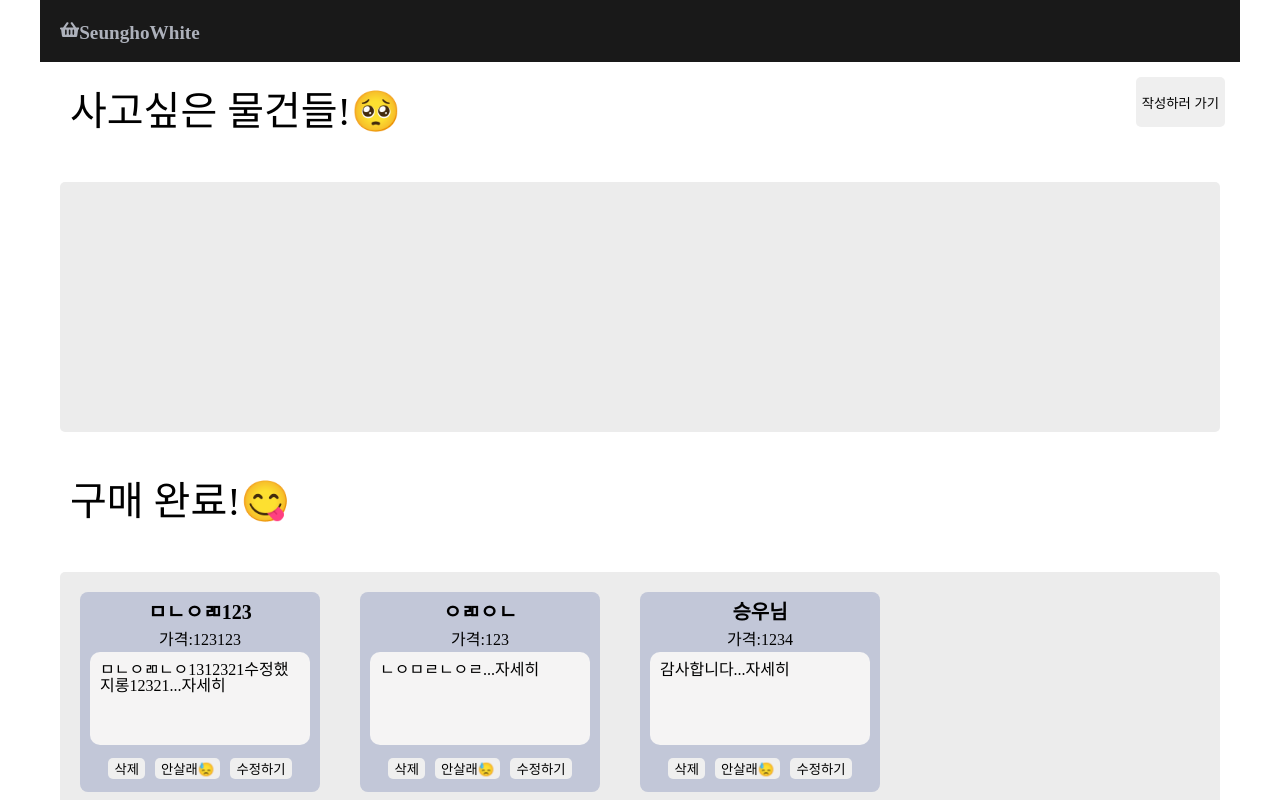
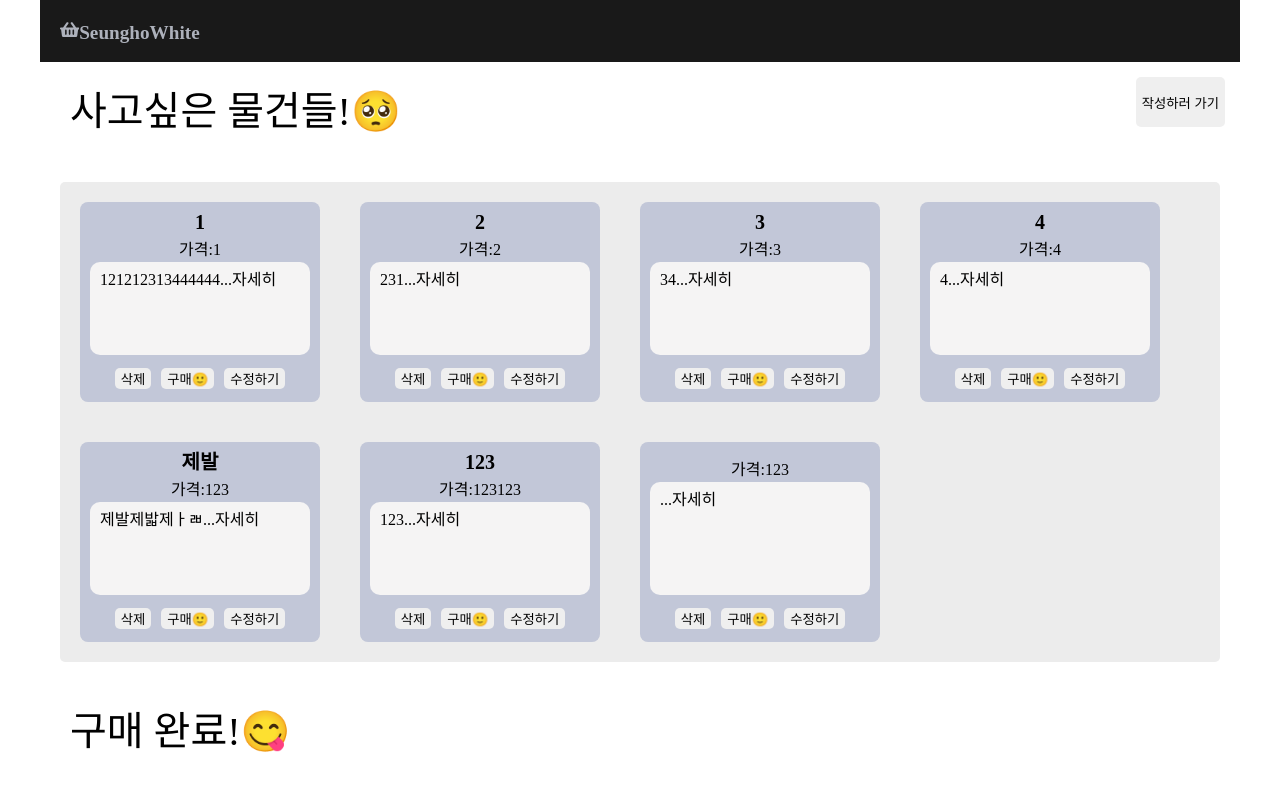
Before and after one commit to seunghowhite/ShoppingList, a React (Create React App) app: page / in a window 1280 px wide. Shown: the top 800 px of the page. Built offline with nearby package versions, Linux system fonts and the light colour scheme; data requests are answered from the project's data file.

Commit message:
유효성검사, button 수정 전

```diff
--- a/db.json
+++ b/db.json
@@ -1,25 +1,60 @@
 {
   "buys": [
     {
-      "title": "ㅁㄴㅇㄻ123",
-      "coments": "ㅁㄴㅇㄻㄴㅇ1312321수정했지롱12321",
-      "price": "123123",
+      "title": "1번",
+      "coments": "내용",
+      "price": "가격",
       "isDone": true,
+      "id": 1
+    },
+    {
+      "title": "1",
+      "coments": "121212313444444",
+      "price": "1",
+      "isDone": false,
+      "id": 2
+    },
+    {
+      "title": "2",
+      "coments": "231",
+      "price": "2",
+      "isDone": false,
       "id": 3
     },
     {
-      "title": "ㅇㄻㅇㄴ",
-      "coments": "ㄴㅇㅁㄹㄴㅇㄹ",
-      "price": "123",
-      "isDone": true,
+      "title": "3",
+      "coments": "34",
+      "price": "3",
+      "isDone": false,
       "id": 4
     },
     {
-      "title": "승우님",
-      "coments": "감사합니다",
-      "price": "1234",
-      "isDone": true,
+      "title": "4",
+      "coments": "4",
+      "price": "4",
+      "isDone": false,
       "id": 5
+    },
+    {
+      "title": "제발",
+      "coments": "제발제밟제ㅏㄼ",
+      "price": "123",
+      "isDone": false,
+      "id": 6
+    },
+    {
+      "title": "123",
+      "coments": "123",
+      "price": "123123",
+      "isDone": false,
+      "id": 7
+    },
+    {
+      "title": "",
+      "coments": "",
+      "price": "123",
+      "isDone": false,
+      "id": 8
     }
   ]
 }
--- a/src/pages/Form.jsx
+++ b/src/pages/Form.jsx
@@ -5,7 +5,8 @@ import { useNavigate } from 'react-router-dom'
 import styled from 'styled-components'
 import useInput from '../Hooks/useInput'
 import { StyledButton } from '../redux/Card/styles'
-import { addBuys } from '../redux/modules/buysSlice'
+import { __postBuys } from '../redux/modules/buysSlice'
+// import { addBuys, __postBuys } from '../redux/modules/buysSlice'
 
 function Form() {
   const navigate = useNavigate()
@@ -23,12 +24,12 @@ function Form() {
   }
   //!!todo 유효성 검사 해야함
   //!저장!!!!!!!!!!!!!!!!!!!!
-  const submitHnadler = async (buy) => {
-    // dispatch(addBuys(buy))
-    await axios.post("http://localhost:4000/buys", buy);
+  const submitHnadler = (buy) => {
+    dispatch(__postBuys(buy))
     alert('작성완료')
     navigate('/')
   }
+
 
   return (
     <DetailDiv>
@@ -36,7 +37,7 @@ function Form() {
         <DetailP>제목:</DetailP>
         <StyledInput height={'20px'} width={'200px'} type='text' value={title} onChange={titlehandler} />
         <DetailP>가격:</DetailP>
-        <StyledInput height={'20px'} width={'100px'} type='text' value={price} onChange={pricehandler} />
+        <StyledInput height={'20px'} width={'100px'} type='number' value={price} onChange={pricehandler} />
         <DetailP>내용:</DetailP>
         <StyledInput height={'400px'} width={'500px'} type='text' value={coments} onChange={comentshandler} />
         <StyledButton height={'20px'} width={'100px'} color={'#777777a6'} >저장</StyledButton>
@@ -74,7 +75,6 @@ const StyledInput = styled.input`
 
 `
 
-
 const DetailP = styled.p`
   color:#8edb6d;
   font-size: 25px;
--- a/src/pages/Home.jsx
+++ b/src/pages/Home.jsx
@@ -1,5 +1,4 @@
-import axios from 'axios'
-import { useEffect, useState } from 'react'
+import { useEffect } from 'react'
 import { useDispatch, useSelector } from 'react-redux'
 import { useNavigate } from 'react-router-dom'
 import styled from 'styled-components'
@@ -12,13 +11,6 @@ const Home = () => {
   const { buys, isLoading, error } = useSelector((state) => state.buys)
   const navigator = useNavigate()
   const dispatch = useDispatch();
-
-  // const getBuys = async () => {
-  //   const { data } = await axios.get('http://localhost:4000/buys')
-  //   const { data } = await axios.get(`${process.env.REACT_APP_SERVER_URL}/buys`)
-  //   setBuyData(data);
-  // }
-
 
   useEffect(() => {
     dispatch(__getBuys())
@@ -34,14 +26,14 @@ const Home = () => {
         <HometitleH1>사고싶은 물건들!🥺</HometitleH1>
         <StyledButton onClick={() => navigator(`/form`)} color={'#777777a6'} height='50px'>작성하러 가기</StyledButton>
       </HomeTitleDiv>
+      {/* 사고싶은 물건들 */}
       <HomeDiv >
-        {/* 조건 걸어주자 */}
         {buys?.map((item) => {
           return !item.isDone && <Card buy={item} key={item.id}></Card>
         })}
       </HomeDiv>
+      <HomeTitleDiv><HometitleH1>구매 완료!😋</HometitleH1></HomeTitleDiv>
       {/* 구매완료 */}
-      <HomeTitleDiv><HometitleH1>구매 완료!😋</HometitleH1></HomeTitleDiv>
       <HomeDiv >
         {buys?.map((item) => {
           return item.isDone && <Card buy={item} key={item.id}></Card>
--- a/src/pages/Update.jsx
+++ b/src/pages/Update.jsx
@@ -1,35 +1,15 @@
-import axios from 'axios';
-import React, { useEffect, useState } from 'react'
 import { useDispatch, useSelector } from 'react-redux';
 import { useNavigate, useParams } from 'react-router-dom';
 import styled from 'styled-components';
 import useInput from '../Hooks/useInput';
 import { StyledButton } from '../redux/Card/styles';
-import { updateBuy } from '../redux/modules/buysSlice';
+import { updateBuy, __updateBuys, } from '../redux/modules/buysSlice';
 
 function Update() {
   const { buys } = useSelector((state) => state.buys)
-  //!
-  const [buydata, setBuyData] = useState(null)
-  const getBuys = async () => {
-    const { data } = await axios.get('http://localhost:4000/buys')
-    // const { data } = await axios.get(`${process.env.REACT_APP_SERVER_URL}/buys`)
-    setBuyData(data);
-    console.log("데이터!!!!!!!!!", data);
-  }
-
-
-  useEffect(() => {
-    getBuys()
-  }, [])
-  //!
-
-  console.log("buydata!!!!!!!!", buydata);
-
   const params = useParams();
   const navigate = useNavigate()
   const dispatch = useDispatch();
-
 
   const founddata = buys.find(
     (item) => {
@@ -47,17 +27,16 @@ function Update() {
     isDone: founddata.isDone
   }
 
-  const submitHnadler = async (e) => {
-    e.preventDefault();
-    await axios.patch(`http://localhost:4000/buys/${founddata.id}`, Buy);
+  const submitHnadler = (Buy) => {
     dispatch(updateBuy(Buy))
+    dispatch(__updateBuys({ id: founddata.id, data: Buy }))
     alert('수정완료')
     navigate('/')
   }
 
   return (
     <DetailDiv>
-      <StyledForm onSubmit={submitHnadler}>
+      <StyledForm onSubmit={(e) => { e.preventDefault(); submitHnadler(Buy) }}>
         <DetailP>제목:</DetailP>
         <StyledInput height={'20px'} width={'200px'} type='text' value={title} onChange={titlehandler} />
         <DetailP>가격:</DetailP>
--- a/src/redux/Card/Card.jsx
+++ b/src/redux/Card/Card.jsx
@@ -1,32 +1,22 @@
-import axios from 'axios';
-import React, { useEffect, useState } from 'react'
-import { useDispatch, useSelector } from 'react-redux';
+import { useDispatch, } from 'react-redux';
 import { useNavigate } from 'react-router-dom'
-import { deleteBuys, toggleBuys } from '../modules/buysSlice';
+import { deleteBuys, toggleBuys, __deleteBuys, __togleButton } from '../modules/buysSlice';
 import { ButtonBox, CardContent, CardDiv, CardP, CardTitle, StyledButton } from './styles';
 function Card({ buy }) {
-  // !클릭시 변경되는 state를 만들어 줘야함
-  const { buys } = useSelector((state) => state.buys)
-  const [buydata, setBuyData] = useState(buys)
   const dispatch = useDispatch()
+  const navigate = useNavigate();
 
-
-
-
-  // const dispatch = useDispatch();
-  const navigate = useNavigate();
   const DeleteButtonHandler = (buyid) => {
-    dispatch(deleteBuys(buy.id))
-    axios.delete(`http://localhost:4000/buys/${buy.id}`)
-
+    dispatch(deleteBuys(buyid))
+    dispatch(__deleteBuys(buyid))
     alert("삭재완료")
   }
-  const TogleButtonHandler = async () => {
+
+  const TogleButtonHandler = (buyid) => {
     const updatebuy = { ...buy, isDone: !buy.isDone }
-    await axios.patch(`http://localhost:4000/buys/${buy.id}`, updatebuy);
-    dispatch(toggleBuys(buy.id))
+    dispatch(toggleBuys(buyid))
+    dispatch(__togleButton({ id: buyid, data: updatebuy }))
   }
-  // console.log("buy.id:", buy.id);
 
   return (
     <CardDiv>
@@ -35,7 +25,7 @@ function Card({ buy }) {
       <CardContent onClick={() => navigate(`/detail/${buy.id}`)}><CardP>{buy.coments}...자세히</CardP></CardContent>
       <ButtonBox>
         <StyledButton onClick={() => DeleteButtonHandler(buy.id)} color={'#e41717'}>삭제</StyledButton>
-        <StyledButton onClick={TogleButtonHandler} color={'#92cc7a'}>{buy.isDone ? '안살래😓' : '구매🙂'}</StyledButton>
+        <StyledButton onClick={() => TogleButtonHandler(buy.id)} color={'#92cc7a'}>{buy.isDone ? '안살래😓' : '구매🙂'}</StyledButton>
         <StyledButton onClick={() => navigate(`/update/${buy.id}`)} color={'#3537cc'}>수정하기</StyledButton>
       </ButtonBox>
     </CardDiv >
--- a/src/redux/modules/buysSlice.js
+++ b/src/redux/modules/buysSlice.js
@@ -3,40 +3,18 @@ import { v4 as uuidv4 } from "uuid";
 import { createAsyncThunk, createSlice } from "@reduxjs/toolkit";
 import axios from 'axios';
 
+//*초기값
 const initialState = {
-  buys: [
-    // {
-    //   id: uuidv4(),
-    //   title: "닥터마틴",
-    //   coments: "최고의 클래식",
-    //   price: 1200000,
-    //   isDone: false
-    // },
-    // {
-    //   id: uuidv4(),
-    //   title: "슈프림",
-    //   coments: "최고의 스트릿",
-    //   price: 150000,
-    //   isDone: true
-    // },
-    // {
-    //   id: uuidv4(),
-    //   title: "칼하트",
-    //   coments: "최고의 워크웨어",
-    //   price: 2220000,
-    //   isDone: false
-    // },
-  ],
+  buys: [],
   error: null,
   isLoading: false,
 }
 
-// 청크
+//*청크
 export const __getBuys = createAsyncThunk(
   "getBuys",
-  async (_payload, thunk) => {
+  async (payload, thunk) => {
     try {
-      // const { data } = await axios.get("http://localhost:4000/buys");
       const { data } = await axios.get(`${process.env.REACT_APP_SERVER_URL}/buys`)
       return thunk.fulfillWithValue(data);
     } catch (error) {
@@ -44,9 +22,49 @@ export const __getBuys = createAsyncThunk(
     }
   }
 )
+export const __deleteBuys = createAsyncThunk(
+  "deleteBuys",
+  async (payload, thunk) => {
+    try {
 
+      await axios.delete(`${process.env.REACT_APP_SERVER_URL}/buys/${payload}`)
+    } catch (error) {
+      return thunk.rejectWithValue(error);
+    }
+  }
+)
+export const __togleButton = createAsyncThunk(
+  "toggleButton",
+  async (payload, thunk) => {
+    try {
+      await axios.patch(`${process.env.REACT_APP_SERVER_URL}/buys/${payload.id}`, payload.data);
+    } catch (error) {
+      return thunk.rejectWithValue(error);
+    }
+  }
+)
+export const __updateBuys = createAsyncThunk(
+  "updataBuys",
+  async (payload, thunk) => {
+    try {
+      await axios.patch(`http://localhost:4000/buys/${payload.id}`, payload.data);
+    } catch (error) {
+      return thunk.rejectWithValue(error);
+    }
+  }
+)
+export const __postBuys = createAsyncThunk(
+  "postBuys",
+  async (payload, thunk) => {
+    try {
+      await axios.post("http://localhost:4000/buys", payload);
+    } catch (error) {
 
+    }
+  }
+)
 
+//*슬라이스
 const buysSlice = createSlice({
   name: "buys",
   initialState,
```
